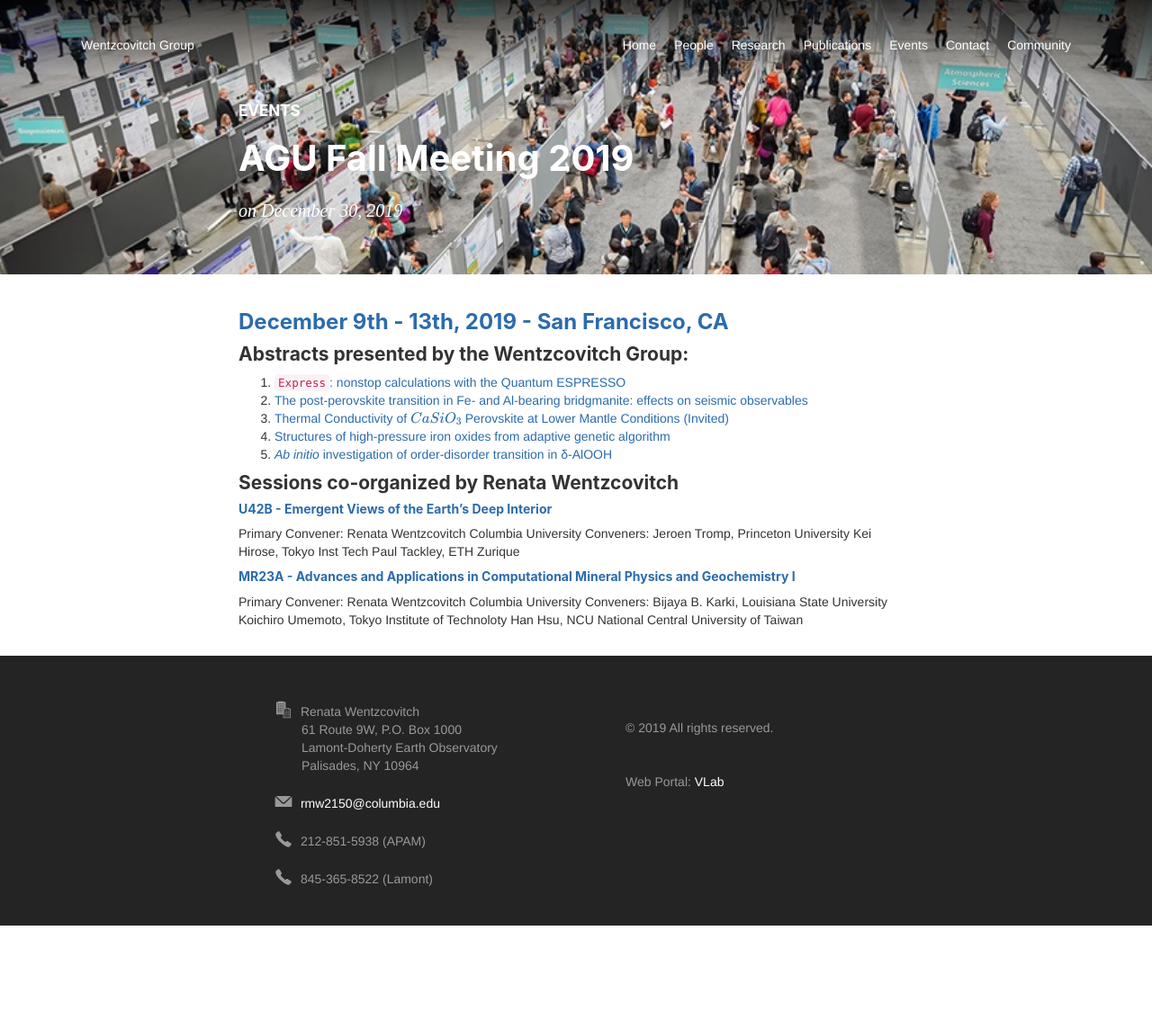
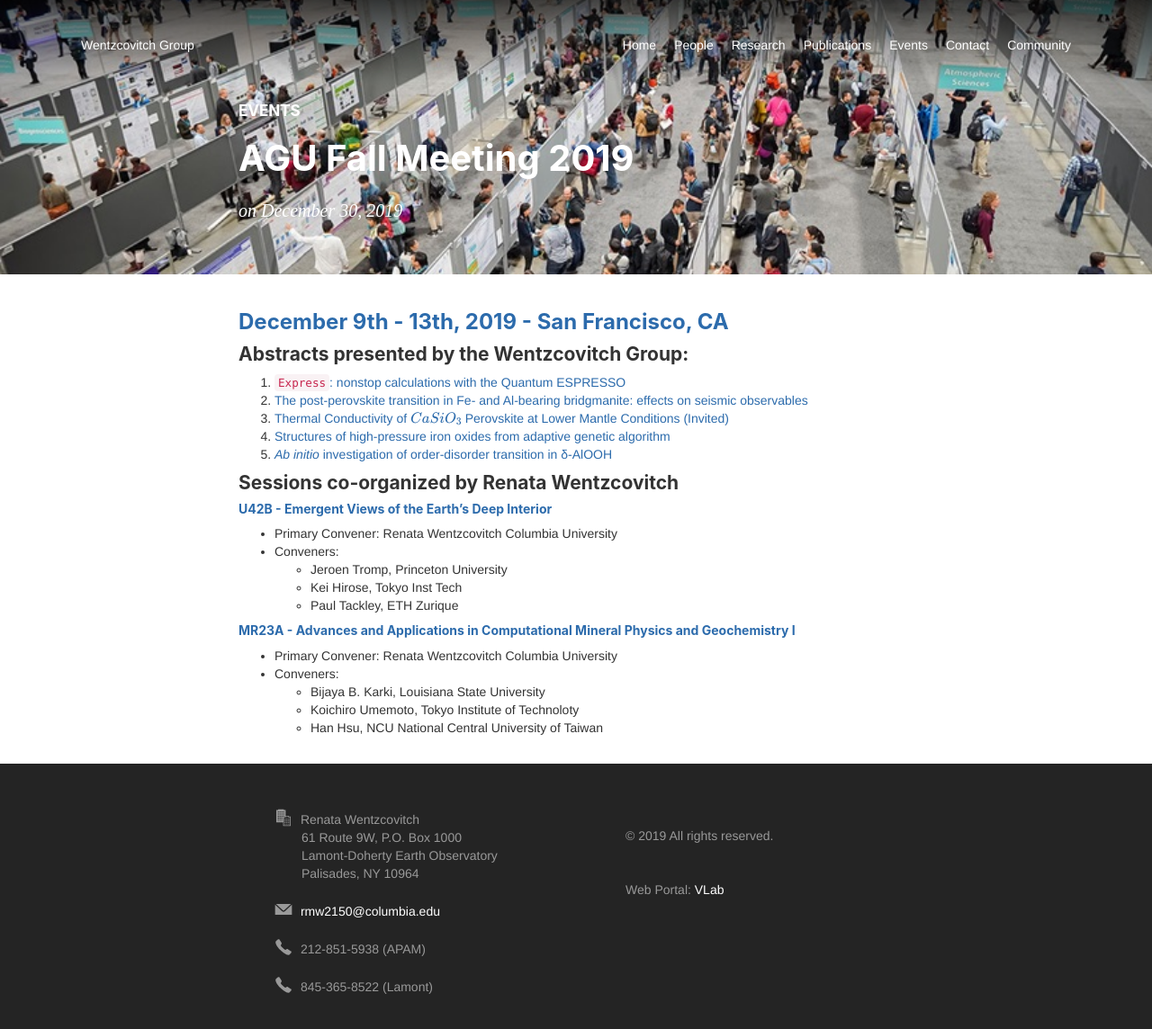
Before and after one commit to mineralcloud/mineralcloud.github.io, a Jekyll site: the page built from _posts/events/2019-12-30-AGUFallMeeting.md, in a window 1280 px wide and 1149 px high. Shown: the top 1144 px of the window at 90% size. Built offline with Jekyll 4.4.1, drawn with Linux system fonts in a browser that asks for light colours; formulas are drawn with MathJax 3; part of the change alters nothing that is shown.

```diff
--- a/_posts/events/2019-12-30-AGUFallMeeting.md
+++ b/_posts/events/2019-12-30-AGUFallMeeting.md
@@ -21,14 +21,16 @@ header-img: img/events/19-12-30-AGU2019.jpg
 
 ##### [U42B - Emergent Views of the Earth’s Deep Interior](https://agu.confex.com/agu/fm19/meetingapp.cgi/Session/81835)
 
-Primary Convener: Renata Wentzcovitch Columbia University
-Conveners: Jeroen Tromp, Princeton University
-            Kei Hirose, Tokyo Inst Tech
-            Paul Tackley, ETH Zurique
+* Primary Convener: Renata Wentzcovitch Columbia University
+* Conveners:
+    * Jeroen Tromp, Princeton University
+    * Kei Hirose, Tokyo Inst Tech
+    * Paul Tackley, ETH Zurique
 
 ##### [MR23A - Advances and Applications in Computational Mineral Physics and Geochemistry I](https://agu.confex.com/agu/fm19/meetingapp.cgi/Session/88240)
 
-Primary Convener: Renata Wentzcovitch Columbia University
-Conveners: Bijaya B. Karki, Louisiana State University
-            Koichiro Umemoto, Tokyo Institute of Technoloty
-            Han Hsu, NCU National Central University of Taiwan
+* Primary Convener: Renata Wentzcovitch Columbia University
+* Conveners:
+    * Bijaya B. Karki, Louisiana State University
+    * Koichiro Umemoto, Tokyo Institute of Technoloty
+    * Han Hsu, NCU National Central University of Taiwan
```
